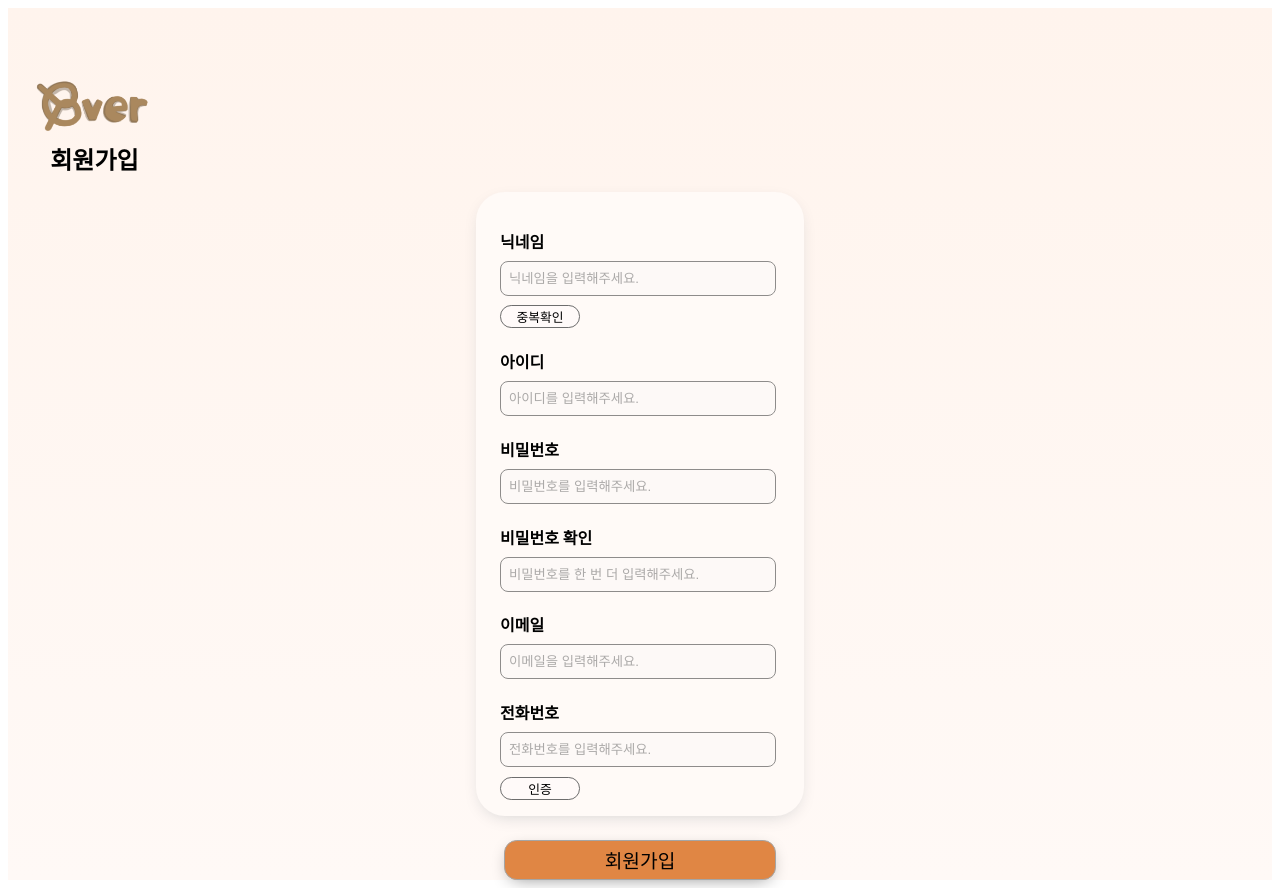
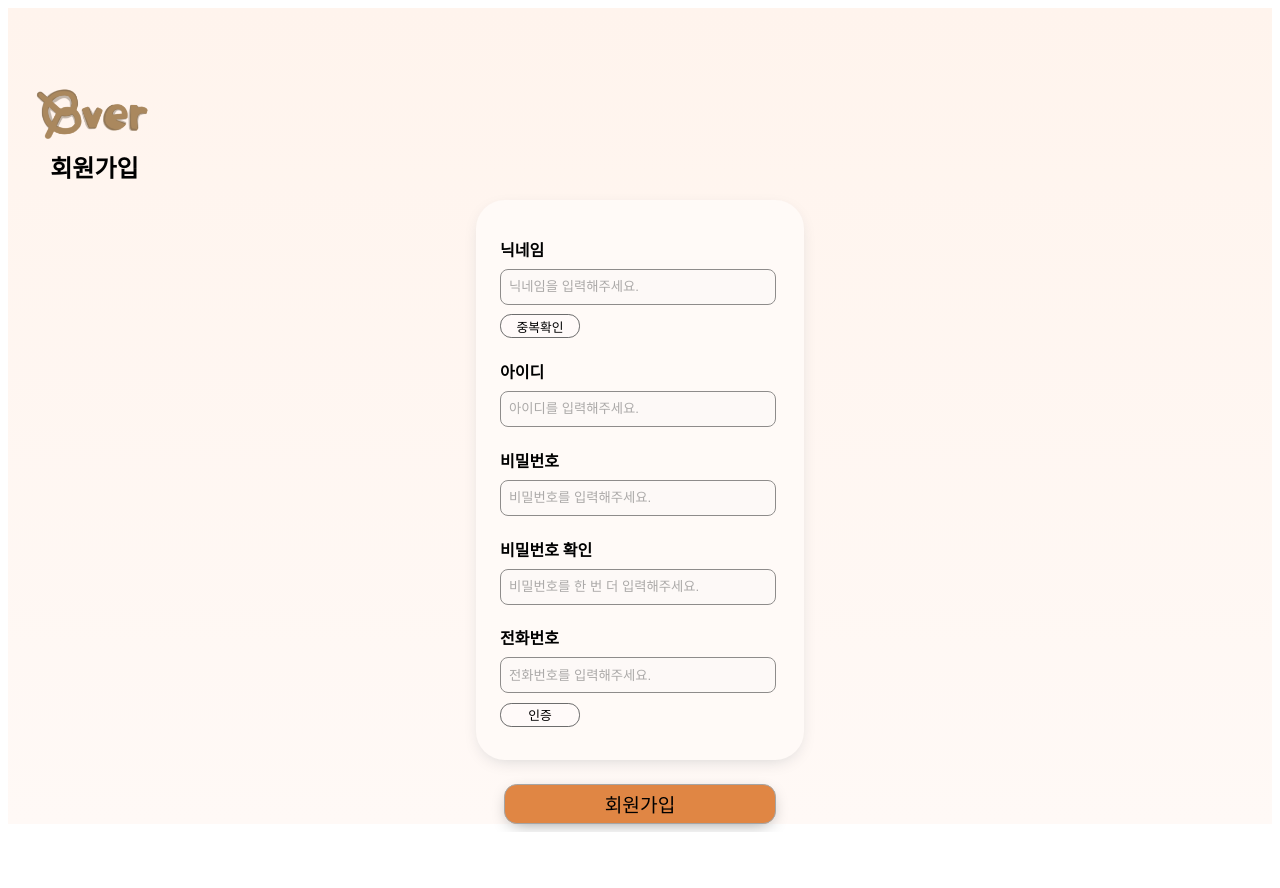
Before and after one commit to seojin-kim12/Front, a React (Create React App) app: page /signup in a window 1280 px wide. After the commit the page ends 832 px from the top, so only its background shows below. Built offline with nearby package versions, Linux system fonts and the light colour scheme.

Commit message:
signup) delete: email

```diff
--- a/src/pages/Signup.jsx
+++ b/src/pages/Signup.jsx
@@ -10,7 +10,7 @@ const Top = styled.div`
     display: flex;
     flex-direction: column;
     margin-right: auto;
-    margin-top: 3.5rem;
+    margin-top: 4rem;
     margin-left: 0.5rem;
 
     img {
@@ -32,7 +32,7 @@ const Input = styled.div`
     margin-top: 1rem;
     background-color: #fffaf7;
     width: 17.5rem;
-    height: 37rem;
+    height: 33rem;
     padding: 1rem 1.5rem;
     border-radius: 1.8rem;
     box-shadow: 0 5px 18px -7px #c9c9c9;
@@ -94,7 +94,6 @@ function Signup() {
     const [id, setId] = useState('');
     const [password, setPassword] = useState('');
     const [repassword, setRepassword] = useState('');
-    const [email, setEmail] = useState('');
     const [phone, setPhone] = useState('');
 
 
@@ -115,8 +114,6 @@ function Signup() {
                     <input type="passward" value={password} placeholder='비밀번호를 입력해주세요.' onChange={(e) => setPassword(e.target.value)} />
                     <p>비밀번호 확인</p>
                     <input type="passward" value={repassword} placeholder='비밀번호를 한 번 더 입력해주세요.' onChange={(e) => setRepassword(e.target.value)} />
-                    <p>이메일</p>
-                    <input type="email" value={email} placeholder='이메일을 입력해주세요.' onChange={(e) => setEmail(e.target.value)} />
                     <p>전화번호</p>
                     <input type="number" value={phone} placeholder='전화번호를 입력해주세요.' onChange={(e) => setPhone(e.target.value)} />
                     <button>인증</button>
```
